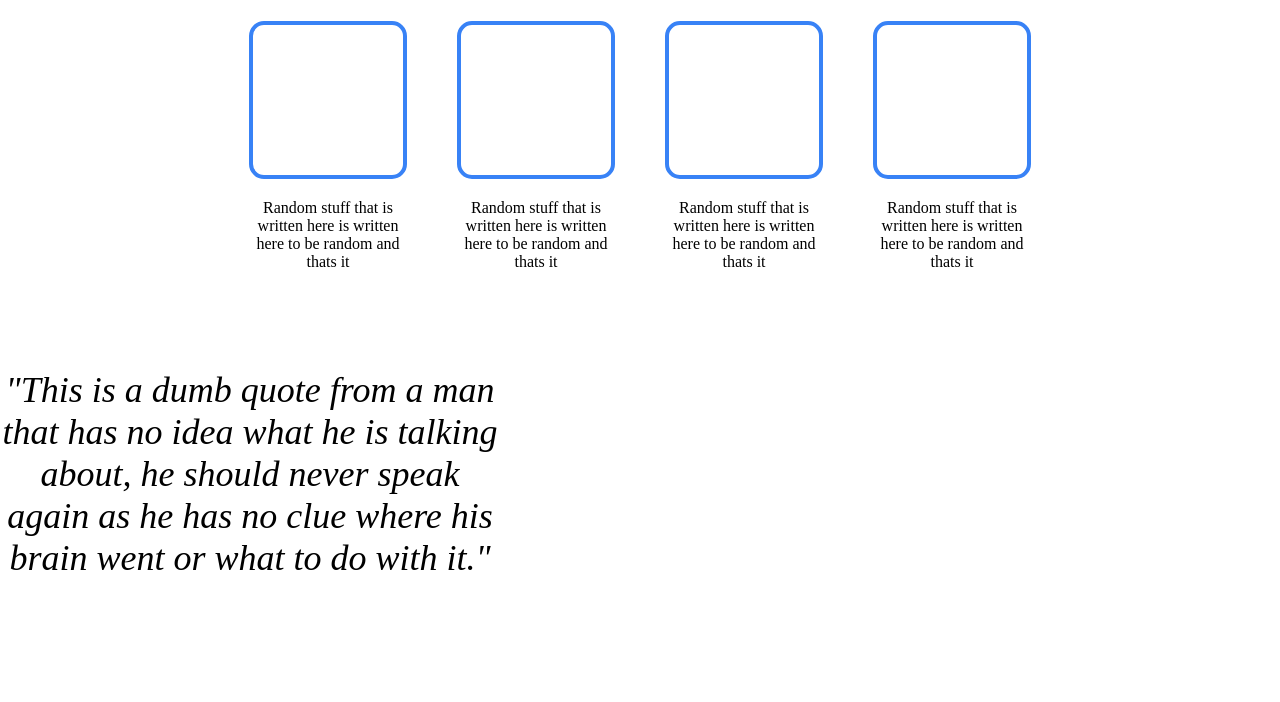
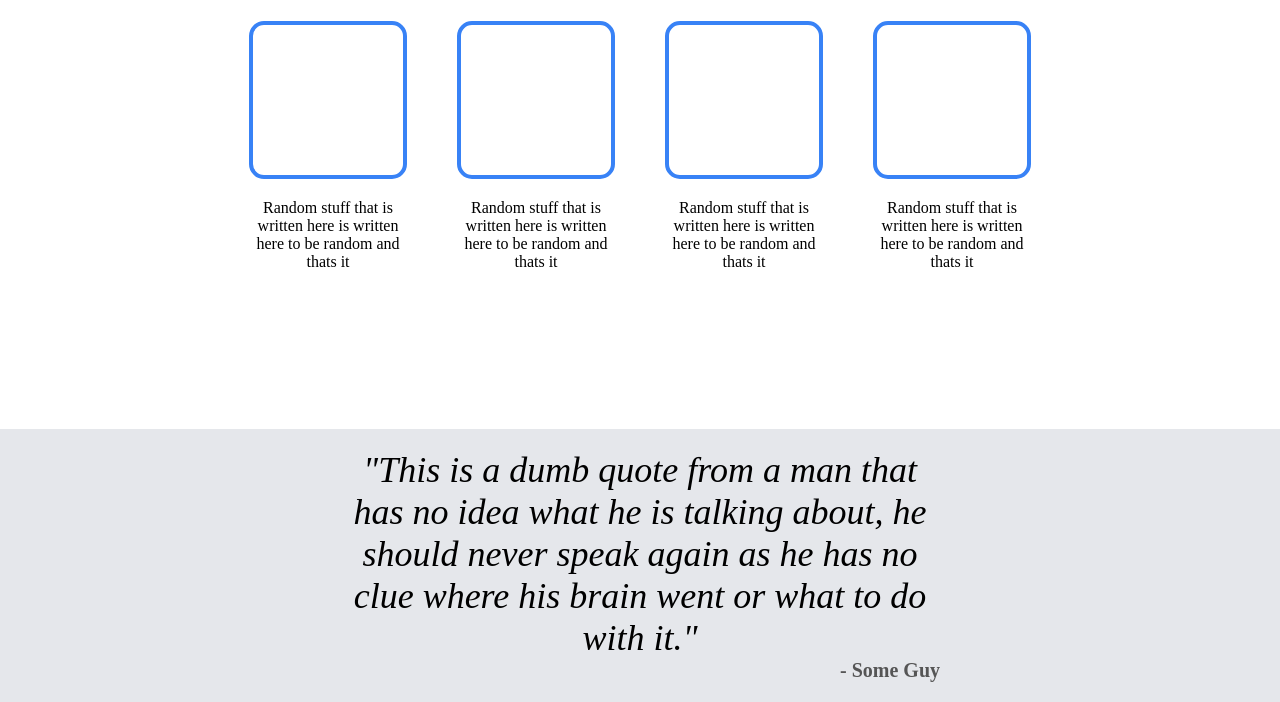
Before and after one commit to JacobMarineau/landing_page, a plain HTML site: page index.html in a window 1280 px wide. Shown: the part 696-1398 px from the top of the page. Before the commit the page ends 1275 px from the top, so only its background shows below. Drawn offline with Linux system fonts and the light colour scheme.

Commit message:
Finished quote

```diff
--- a/index.html
+++ b/index.html
@@ -48,8 +48,12 @@
     <p class="info_box_text">Random stuff that is written here is written here to be random and thats it</p>
     <p class="info_box_text">Random stuff that is written here is written here to be random and thats it</p>
 </div>
-    <div class="dumb_quote">"This is a dumb quote from a man that has no idea what he is talking about, he should never speak again as he has no clue where his brain went or what to do with it."</div>
-      </div>
+
+    </div>
+    <div class="dumb_quote_box">
+        <div class="dumb_quote">"This is a dumb quote from a man that has no idea what he is talking about, he should never speak again as he has no clue where his brain went or what to do with it."</div>
+        <div class="dumb_quote_guy">- Some Guy</div>
+          </div>
       <footer>
 
       </footer>
--- a/style.css
+++ b/style.css
@@ -99,7 +99,11 @@ button {
 }
 
 .container {
-    padding-top: 30px;
+    padding: 30px 175px;
+    box-sizing: border-box;
+    display: flex;
+    flex-direction: column;
+    align-items: center;
 }
 
 .content_random_head {
@@ -149,13 +153,33 @@ button {
     color: black;
 }
 
+.dumb_quote_box {
+    background-color: #e5e7eb;
+    width: 100%;
+    text-align: center;
+    padding: 20px;
+    box-sizing: border-box;
+    margin-top: 30px;
+}
+
 .dumb_quote {
-    width: 500px;
-    display: flex;
-    justify-content: center;
-    align-items: center;
-    text-align: center;
     font-size: 36px;
     font-weight: 500;
     font-style: italic;
+    max-width: 600px;
+    margin: 0 auto;
+    padding: 0 20px;
 }
+
+
+.dumb_quote_guy {
+    font-size: 18px;
+    font-style: normal;
+    max-width: 600px;
+    text-align: right;
+    color: #555;
+    margin: 0 auto;
+    padding: 0 20px;
+    font-size: 20px;
+    font-weight: 900;
+}
```
